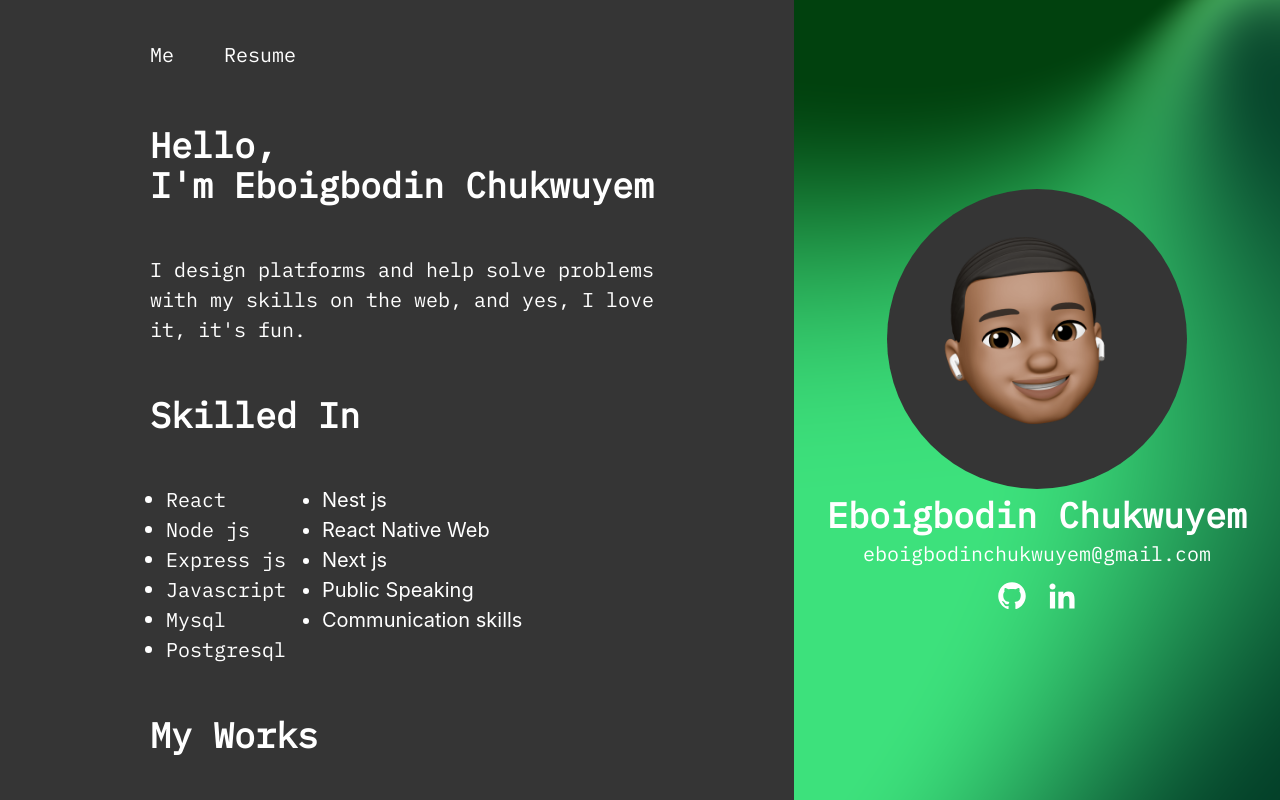
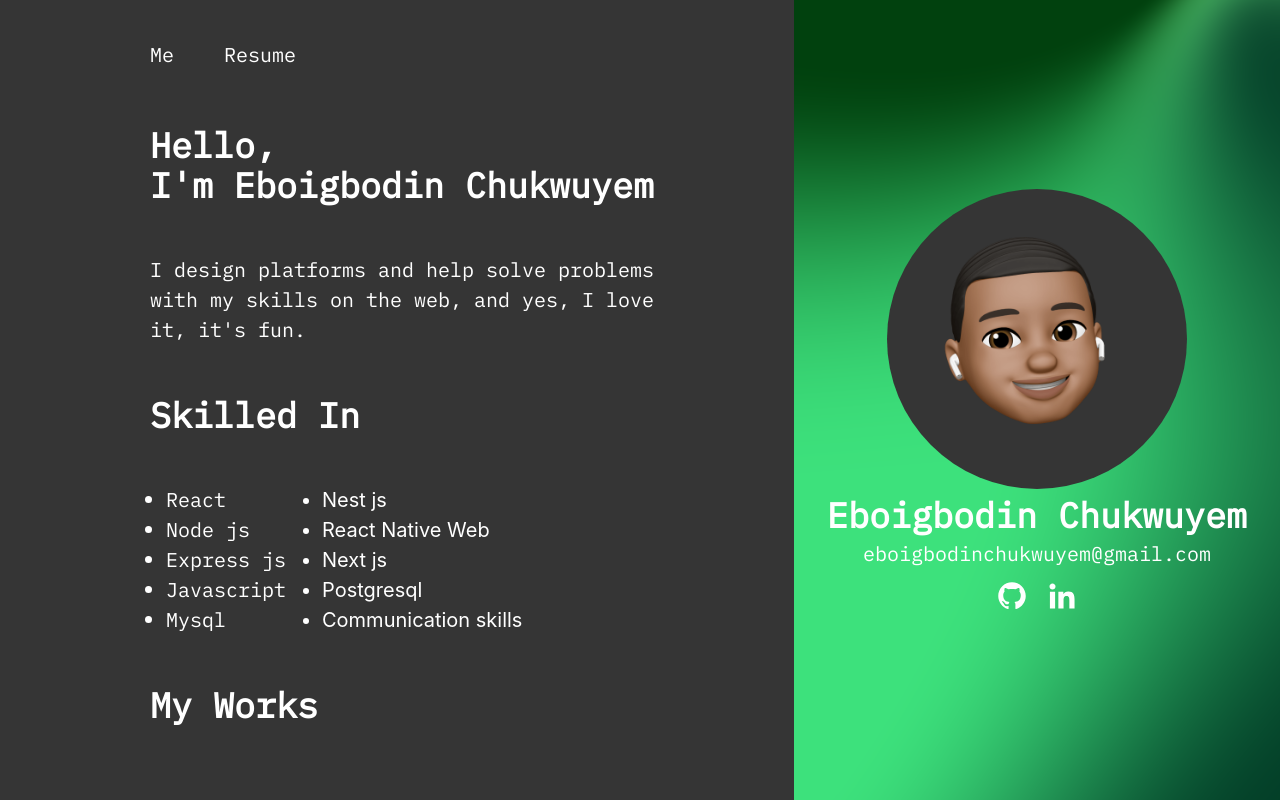
Before and after one commit to chukwuyem11/personal_website, a Next.js app: page /home in a window 1280 px wide. Shown: the top 800 px of the page. Built offline with nearby package versions, Linux system fonts and the light colour scheme.

Commit message:
first commit

```diff
--- a/pages/home.js
+++ b/pages/home.js
@@ -57,7 +57,7 @@
   <ListItem fontSize={["16px","18px", "20px" ]} color="#ffffff">Express js</ListItem>
   <ListItem fontSize={["16px","18px", "20px" ]} color="#ffffff">Javascript</ListItem>
   <ListItem fontSize={["16px","18px", "20px" ]} color="#ffffff">Mysql</ListItem>
-  <ListItem fontSize={["16px","18px", "20px" ]} color="#ffffff">Postgresql</ListItem>
+
 
 </UnorderedList>
 </Box>
@@ -66,7 +66,7 @@
           <ListItem fontSize={["16px","18px", "20px" ]} color="#ffffff">Nest js</ListItem>
   <ListItem fontSize={["16px","18px", "20px" ]} color="#ffffff">React Native Web</ListItem>
   <ListItem fontSize={["16px","18px", "20px" ]} color="#ffffff">Next js</ListItem>
-  <ListItem fontSize={["16px","18px", "20px" ]} color="#ffffff">Public Speaking</ListItem>
+  <ListItem fontSize={["16px","18px", "20px" ]} color="#ffffff">Postgresql</ListItem>
   <ListItem fontSize={["16px","18px", "20px" ]} color="#ffffff">Communication skills</ListItem>
 
 </UnorderedList>
```
